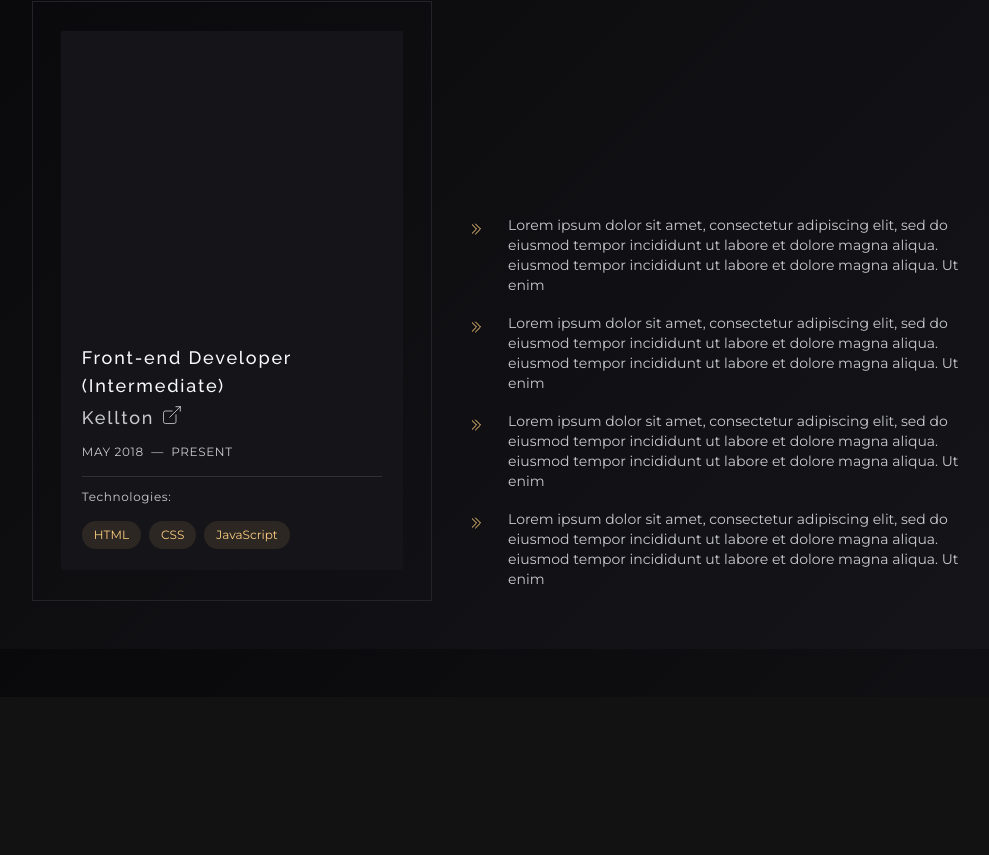
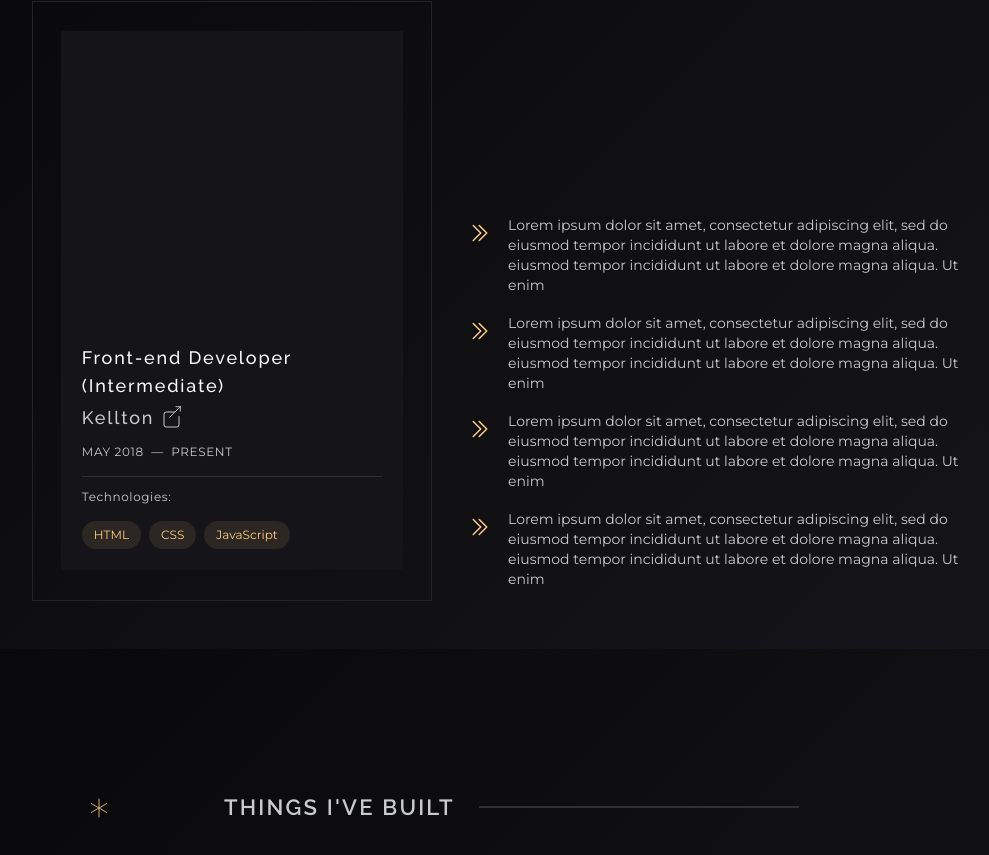
Before and after one commit to eseoooo/v1, a Next.js app: page / in a window 1280 px wide. Shown: the part 1751-2606 px from the top of the page, without its empty margins (128-1117 px from the left). Before the commit the page ends 2448 px from the top, so only its background shows below. Built offline with nearby package versions, Linux system fonts and the light colour scheme.

Commit message:
add header

```diff
--- a/app/page.js
+++ b/app/page.js
@@ -2,6 +2,7 @@ import Image from "next/image";
 import Hero from "@/components/hero/hero";
 import About from "@/components/about/about";
 import Experience from "@/components/experience/experience";
+import Projects from "@/components/projects/projects";
 
 export default function Home() {
   return (
@@ -9,6 +10,7 @@ export default function Home() {
       <Hero />
       <About />
       <Experience />
+      <Projects />
     </>
   );
 }
--- /dev/null
+++ b/components/projects/projects.js
@@ -0,0 +1,23 @@
+import HeadingDash from "@/components/ui/heading-dash";
+import AsteriskIcon from "@/public/icons/asterisk-icon.svg";
+
+export default function Projects() {
+  return (
+    <section
+      className="section-with-side-content"
+      id="projects"
+      aria-label="Things I've built"
+    >
+      <div>
+        <div className="flex justify-end pt-0.5 h-6 lg:h-7 w-full text-gold-700">
+          <AsteriskIcon />
+        </div>
+      </div>
+      <div>
+        <HeadingDash>Things I&apos;ve built</HeadingDash>
+      </div>
+
+      {/* <ProjectList /> */}
+    </section>
+  );
+}
```
Also changed, not shown: public/icons/asterisk-icon.svg (added), public/icons/menu-icon.svg.
